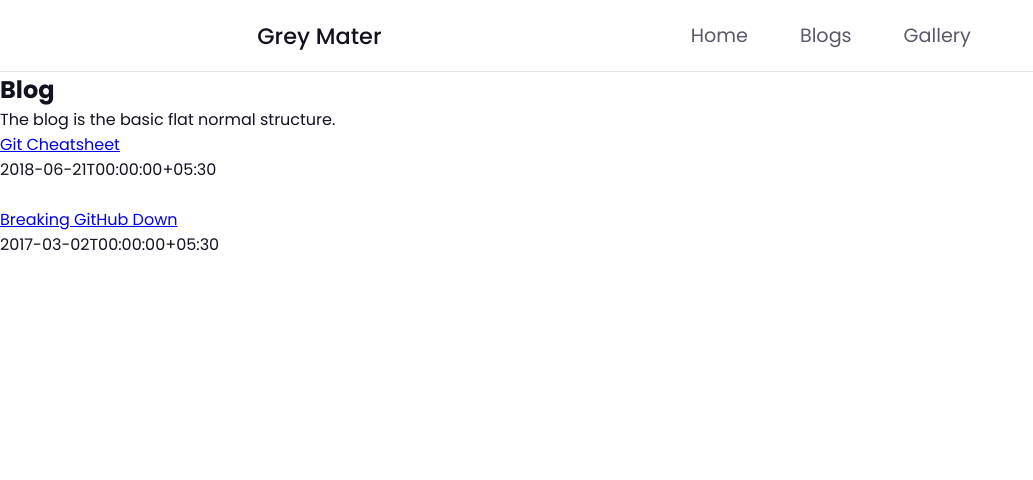
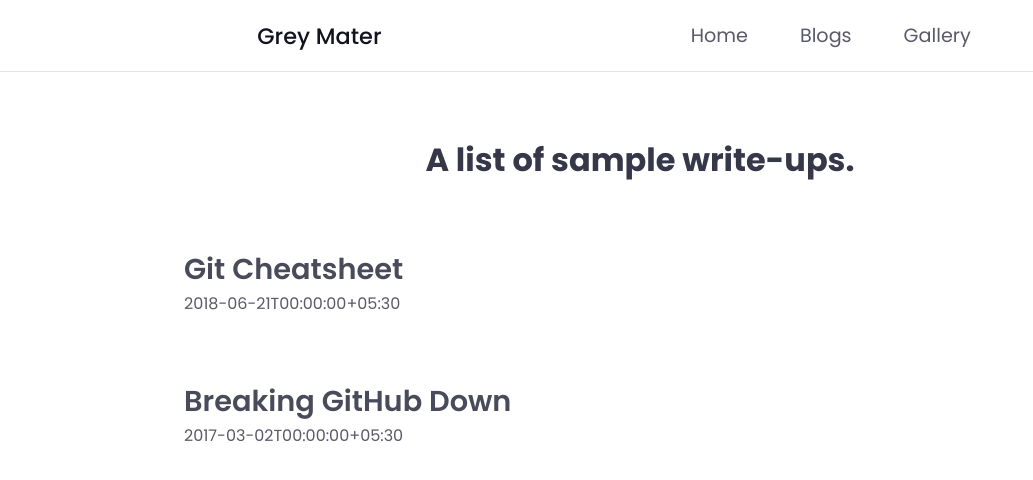
Before and after one commit to chirag-ghosh/grey-mater, a Next.js app: page /blogs in a window 1280 px wide. Shown: the top 480 px of the page, without its empty margins (0-1033 px from the left). Built offline with nearby package versions, Linux system fonts and the light colour scheme.

Commit message:
Styled blog list;

```diff
--- a/pages/blogs/index.tsx
+++ b/pages/blogs/index.tsx
@@ -13,15 +13,13 @@ export async function getStaticProps() {
 
 const Blogs: NextPage = ({ allPostsData }: any) => {
   return (
-    <section>
-      <h2>Blog</h2>
-      <p>The blog is the basic flat normal structure.</p>
+    <section className='blog-list'>
+      <h2>A list of sample write-ups.</h2>
       <ul>
         {allPostsData.map(({ id, date, title }: any) => (
           <li key={id}>
             <a href={"/blog/" + id}>{title}</a>
             <p>{date}</p>
-            <br />
           </li>
         ))}
       </ul>
--- /dev/null
+++ b/styles/_blog-list.scss
@@ -0,0 +1,45 @@
+.blog-list {
+    margin: 4rem auto;
+    width: 60rem;
+    max-width: 95%;
+    color: $light-black;
+
+    h2 {
+        font-size: 2rem;
+        text-align: center;
+    }
+
+    ul {
+        margin: 3rem 0;
+    }
+
+    li {
+        margin: 2rem 0;
+        padding: 1rem 1.5rem;
+        border-radius: 5px;
+        list-style: none;
+        display: flex;
+        flex-direction: column;
+        justify-content: center;
+
+        a {
+            color: rgba($light-black, 0.9);
+            text-decoration: none;
+            font-size: 1.8rem;
+            font-weight: 600;
+        }
+
+        p {
+            color: $dark-grey;
+        }
+
+        &:hover {
+            background-color: rgba($light-grey, 0.4);
+            cursor: pointer;
+
+            a {
+                color: $light-black;
+            }
+        }
+    }
+}
--- a/styles/app.scss
+++ b/styles/app.scss
@@ -12,4 +12,5 @@
 
 //pages
 @import 'home.scss';
+@import 'blog-list.scss';
 @import 'markdown.scss';
```
